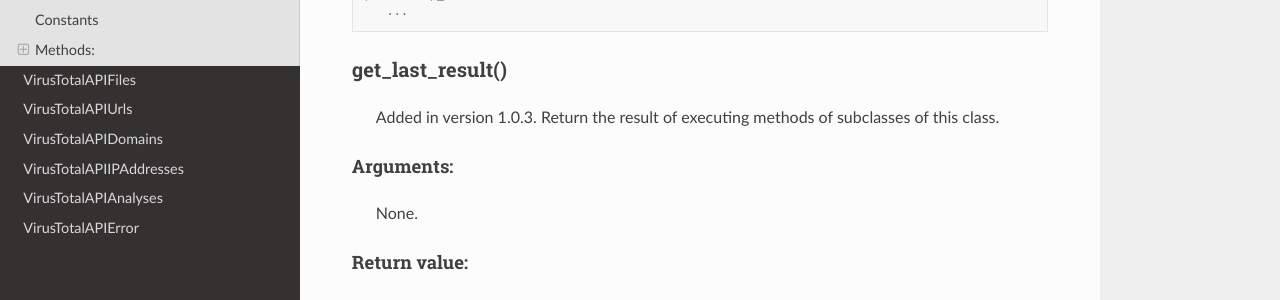
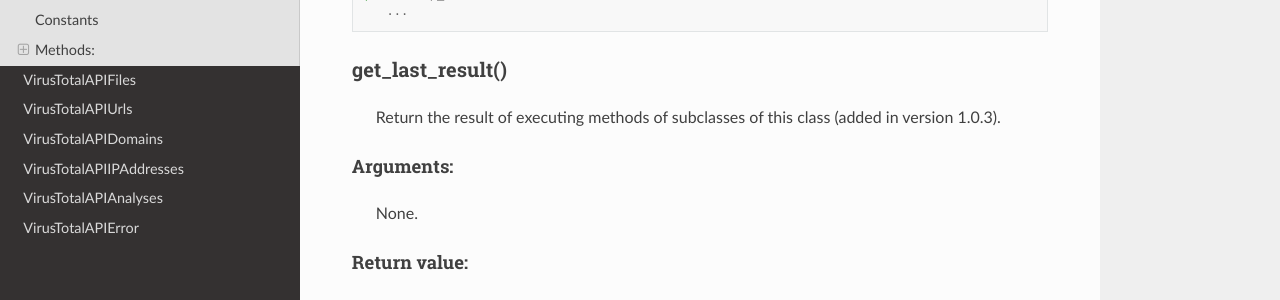
Before and after one commit to drobotun/virustotalapi3, a Sphinx documentation site: the page built from docs/source/base_class.rst, in a window 1280 px wide and 900 px high, scrolled down 2598 px. Shown: the part 190-490 px from the top of the window. Built offline with Sphinx 7.4.7 and the Read the Docs theme 2.0.0, drawn with Linux system fonts in a browser that asks for light colours.

Commit message:
Fixed docs

```diff
--- a/docs/source/base_class.rst
+++ b/docs/source/base_class.rst
@@ -122,8 +122,7 @@
 
 get_last_result()
 ~~~~~~~~~~~~~~~~~
-    Added in version 1.0.3.
-    Return the result of executing methods of subclasses of this class.
+    Return the result of executing methods of subclasses of this class (added in version 1.0.3).
 
 Arguments:
 """"""""""
```
